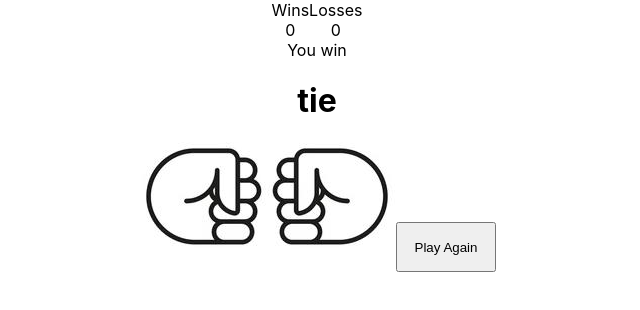
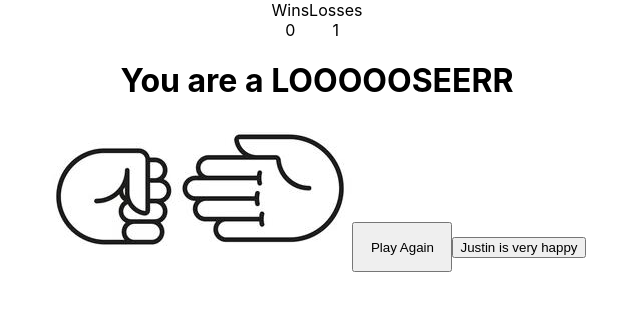
Before and after one commit to pkiecun/rps-ui, a React (Create React App) app in the folder rps/: page / in a window 1280 px wide. Both pictures are taken after a click on the button 396 px from the left and 264 px from the top of the page. Shown: the top 310 px of the page, without its empty margins (323-963 px from the left). Built offline with nearby package versions, Linux system fonts and the light colour scheme; no server answers.

Commit message:
vs cpu functionality done'

```diff
--- a/rps/src/Components/Home.tsx
+++ b/rps/src/Components/Home.tsx
@@ -1,24 +1,82 @@
-import React, { useState } from "react";
+import React, { useEffect, useState } from "react";
 import "./Home.css";
 import { Result } from "./Result";
 import RockP1 from "../Images/RockP1.jpg";
 import PaperP1 from "../Images/PaperP1.jpg";
 import ScissorsP1 from "../Images/ScissorsP1.jpg";
-import RockP2 from "../Images/RockP2.jpg";
-import PaperP2 from "../Images/PaperP2.jpg";
-import ScissorsP2 from "../Images/ScissorsP2.jpg";
 import { IRound } from "../Interfaces/IRound";
+import { IGame } from "../Interfaces/IGame";
+import { AppDispatch, RootState } from "../Store";
+import { useDispatch, useSelector } from "react-redux";
+import { soloGame } from "../Slices/GameSlice";
 
 export const Home: React.FC = () => {
 
-  const [round, setRound] = useState<IRound>({userChoice: "0", opponentChoice: "0"});
+  const [round, setRound] = useState<IRound>({userChoice: 0, opponentChoice: 0, winner: 0});
+  const [record, setRecord] = useState<IGame>({matchTo: 3, wins: 0, losses: 0});
+  const oppMove = useSelector((state:RootState) => state.game);
+  const dispatch: AppDispatch = useDispatch();
 
-  const handleUserChoice = (event: React.MouseEvent<HTMLButtonElement>) => {
 
-      setRound({
-        userChoice:event.currentTarget.value,
-        opponentChoice:"1"
-      })
+  const chooseWinner = (round: IRound) => {
+
+
+      if((round.userChoice === 1  && round.opponentChoice === 3)
+          || (round.userChoice == 2 && round.opponentChoice === 1)
+          || (round.userChoice === 3 && round.opponentChoice === 2)){
+        round.winner = 1;
+        setRound({
+          userChoice:round.userChoice,
+          opponentChoice:round.opponentChoice,
+          winner: 1
+        })
+      }
+      else if((round.userChoice === 1 && round.opponentChoice === 2)
+              || (round.userChoice === 2 && round.opponentChoice === 3)
+              || (round.userChoice === 3 && round.opponentChoice === 1)) {
+        round.winner = 2;
+        setRound({
+          userChoice:round.userChoice,
+          opponentChoice:round.opponentChoice,
+          winner: 2
+        })
+      } else {
+        round.winner = 0;
+        setRound({
+          userChoice:round.userChoice,
+          opponentChoice:round.opponentChoice,
+          winner: 0
+        })
+      }
+  }
+
+  const handleUserChoice = async (event: React.MouseEvent<HTMLButtonElement>) => {
+
+      round.userChoice = parseInt(event.currentTarget.value);
+
+      dispatch(soloGame());
+      round.opponentChoice = oppMove.opponentChoice;
+
+      chooseWinner(round);
+
+      if(round.winner === 1){
+        record.wins += 1;
+      } else if(round.winner === 2){
+        record.losses += 1;
+      }
+
+  }
+
+  const handlePlayAgain = () => {
+    setRound({
+      userChoice: 0,
+      opponentChoice: 0,
+      winner: 1
+    })
+  }
+
+  const makeJustinHappy = () => {
+
   }
 
   return (
@@ -26,15 +84,14 @@ export const Home: React.FC = () => {
       <div className="result-page">
         <div className="wins-losses">
             <div className="wins">Wins
-                <div className="win-count">0</div>
+                <div className="win-count">{record.wins}</div>
             </div>
             <div className="losses">Losses
-                <div className="loss-count">0</div>
+                <div className="loss-count">{record.losses}</div>
             </div>
         </div>
-        <div className="game-result">You win</div>
       </div>
-      {round.userChoice == "0" ?
+      {round.userChoice === 0 ?
         <>
         <h1>CHOOSE!</h1>
         <table className="table">
@@ -48,7 +105,8 @@ export const Home: React.FC = () => {
         </table>
         </>: <>
           <Result {...round}/>
-          <button className="play-again" value="0" onClick={handleUserChoice}>Play Again</button>
+          <button className="play-again" value="0" onClick={handlePlayAgain}>Play Again</button>
+          <button onClick={makeJustinHappy}>Justin is very happy</button>
           </>}
     </div>
   );
--- a/rps/src/Components/Result.tsx
+++ b/rps/src/Components/Result.tsx
@@ -14,18 +14,15 @@ export const Result: React.FC<IRound> = (round: IRound) => {
     const [winner, setWinner] = useState<string>("You are a winner");
 
     useEffect(() => {
-        updateScore(round);
+        displayResult(round);
     },[])
 
-    const updateScore = (round: IRound) => {
-        console.log(round);
-        if(round.userChoice === round.opponentChoice){
+    const displayResult = (round: IRound) => {
+        if(round.winner === 0){
             setWinner("tie");
         }
-        else if((round.userChoice === "1" && round.opponentChoice === "2")
-                || (round.userChoice === "2" && round.opponentChoice === "3")
-                || (round.userChoice === "3" && round.opponentChoice === "1")) {
-            setWinner("You are a loser");
+        else if(round.winner === 2) {
+            setWinner("You are a LOOOOOSEERR");
         }
     }
 
@@ -33,12 +30,12 @@ export const Result: React.FC<IRound> = (round: IRound) => {
     return(
         <>
         <h1 className="win-status">{winner}</h1>
-        {round.userChoice === "1"? <img className="image" src={RockP1} alt="picOfRock"/> : <></>}
-        {round.userChoice === "2"? <img className="image" src={PaperP1} alt="picOfPaper"/> : <></>}
-        {round.userChoice === "3"? <img className="image" src={ScissorsP1} alt="picOfScissors"/> : <></>}
-        {round.opponentChoice === "1"? <img className="image" src={RockP2} alt="picOfRock"/> : <></>}
-        {round.opponentChoice === "2"? <img className="image" src={PaperP2} alt="picOfPaper"/> : <></>}
-        {round.opponentChoice === "3"? <img className="image" src={ScissorsP2} alt="picOfScissors"/> : <></>}
+        {round.userChoice === 1? <img className="image" src={RockP1} alt="picOfRock"/> : <></>}
+        {round.userChoice === 2? <img className="image" src={PaperP1} alt="picOfPaper"/> : <></>}
+        {round.userChoice === 3? <img className="image" src={ScissorsP1} alt="picOfScissors"/> : <></>}
+        {round.opponentChoice === 1? <img className="image" src={RockP2} alt="picOfRock"/> : <></>}
+        {round.opponentChoice === 2? <img className="image" src={PaperP2} alt="picOfPaper"/> : <></>}
+        {round.opponentChoice === 3? <img className="image" src={ScissorsP2} alt="picOfScissors"/> : <></>}
         </>
     )
 
--- a/rps/src/Interfaces/IRound.ts
+++ b/rps/src/Interfaces/IRound.ts
@@ -1,4 +1,5 @@
 export interface IRound {
-    userChoice: string,
-    opponentChoice: string
+    userChoice: number,
+    opponentChoice: number,
+    winner: number
 }
--- a/rps/src/Slices/GameSlice.ts
+++ b/rps/src/Slices/GameSlice.ts
@@ -5,12 +5,13 @@ import { IGame } from "../Interfaces/IGame";
 interface GameSliceState {
   loading: boolean;
   error: boolean;
-  game?: IGame;
-}
+  opponentChoice: number;
+};
 
 const initialGameState: GameSliceState = {
   loading: false,
   error: false,
+  opponentChoice: Math.floor(Math.random() * 3)
 };
 
 export const soloGame = createAsyncThunk(
@@ -30,7 +31,7 @@ export const GameSlice = createSlice({
   initialState: initialGameState,
   reducers: {
     clearGame: (state) => {
-      state.game = undefined;
+      state.opponentChoice = 0;
     },
   },
   extraReducers: (builder) => {
@@ -39,7 +40,7 @@ export const GameSlice = createSlice({
     });
 
     builder.addCase(soloGame.fulfilled, (state, action) => {
-      state.game = action.payload;
+      state.opponentChoice = action.payload!;
       state.loading = false;
       state.error = false;
     });
--- a/rps/src/index.js
+++ b/rps/src/index.js
@@ -3,12 +3,14 @@ import ReactDOM from 'react-dom/client';
 import './index.css';
 import App from './App';
 import reportWebVitals from './reportWebVitals';
+import { Provider } from 'react-redux';
+import { store } from './Store';
 
 const root = ReactDOM.createRoot(document.getElementById('root'));
 root.render(
-  <React.StrictMode>
+  <Provider store = {store}>
     <App />
-  </React.StrictMode>
+  </Provider>
 );
 
 // If you want to start measuring performance in your app, pass a function
```
